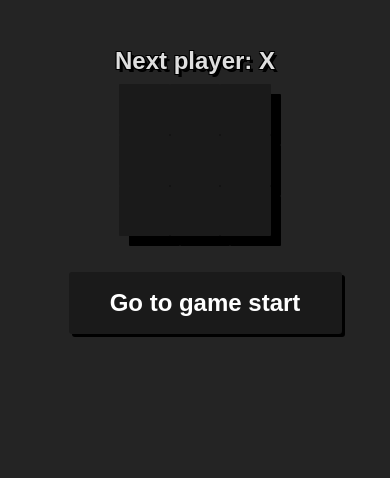
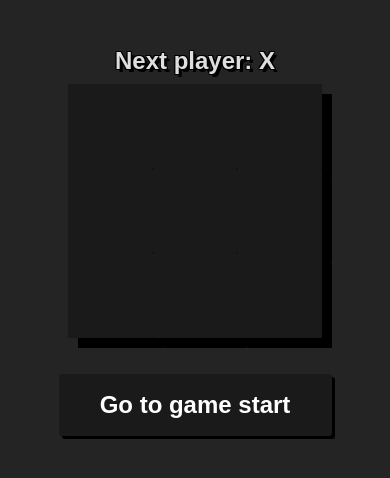
Before and after one commit to vegadelalyra/react-tic-tac-toe, a React (Vite) app: page / in a window 390 px wide. Shown: the top 478 px of the page. Built offline with nearby package versions, Linux system fonts and the light colour scheme.

Commit message:
hotFix: responsive on mobile

```diff
--- a/src/styles.css
+++ b/src/styles.css
@@ -13,7 +13,7 @@
   -webkit-text-size-adjust: 100%;
   display:flex;
   --desktopSize: 17vh;
-  --mobileSize: 6vh;
+  --mobileSize: 10vh;
 }
 
 * {
@@ -133,6 +133,8 @@ button:focus-visible {
 }
 
 ol {
+  position: relative;
+  right: 10px;
   padding: 0;
   list-style: none;
   display: grid;
@@ -149,19 +151,21 @@ ol {
     flex-direction: column;
     gap: 20px;
   }
+
+  .square {
+    font-size: 6rem;
+  }
 }
 
-@media screen and (max-width: 400px) {
+@media screen and (max-width: 600px) {
   h1 {
     font-size: 1.5em;
   }
 
   .square {
     height: var(--mobileSize);
-    max-height: var(--mobileSize);
     width: var(--mobileSize);
-    max-width:var(--mobileSize);
-    font-size: 2rem;
+    font-size: 5rem;
   }
   body {
     place-items: start;
@@ -171,3 +175,11 @@ ol {
     min-width: 70vw;
   }
 }
+
+@media screen and (max-width: 330px) {
+  .square {
+    height: 9vh;
+    width: 9vh;
+    font-size: 3rem;
+  }
+}
```
